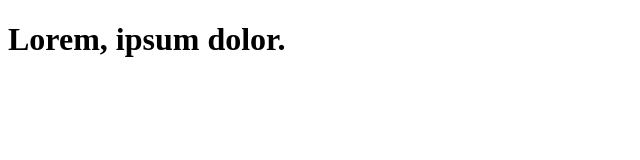
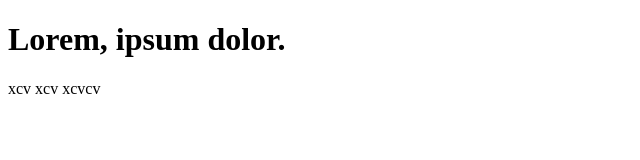
Before and after one commit to repik-1/lenging, a plain HTML site: page index.html in a window 1280 px wide. Shown: the full height of the page, 0-640 px from the left. Drawn offline with Linux system fonts and the light colour scheme.

Commit message:
third  first comit

```diff
--- a/index.html
+++ b/index.html
@@ -8,5 +8,8 @@
 </head>
 <body>
     <h1>Lorem, ipsum dolor.</h1>
+    xcv
+    xcv
+    xcvcv
 </body>
 </html>
```
